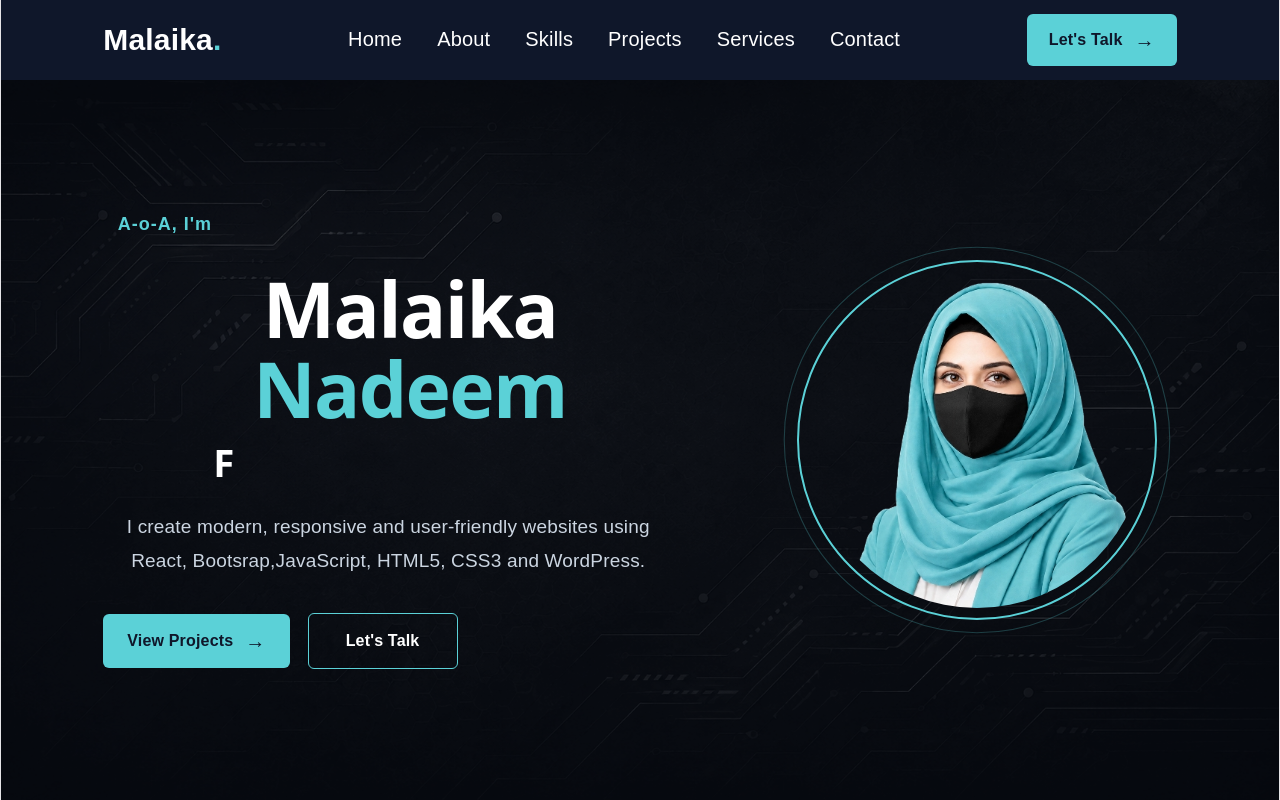
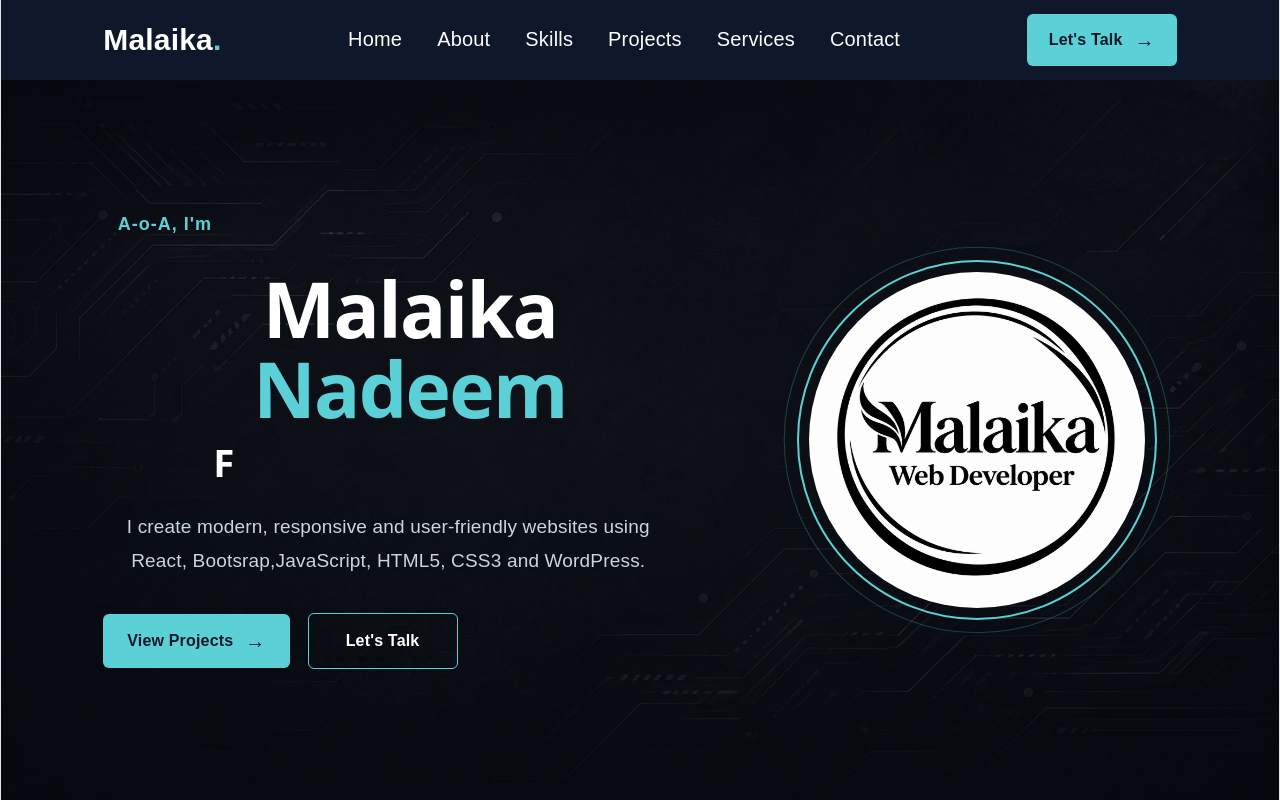
Before and after one commit to malaika-nadeem-dev/malaika-nadeem-potfolio-, a React (Vite) app: page / in a window 1280 px wide. Shown: the top 800 px of the page. Built offline with nearby package versions, Linux system fonts and the light colour scheme.

Commit message:
Update portfolio hero image

```diff
--- a/src/components/Hero.jsx
+++ b/src/components/Hero.jsx
@@ -80,7 +80,7 @@ function Hero() {
 
       <div className="hero-image">
         <div className="image-circle">
-          <img src="/profile.png" alt="Malaika Nadeem" />
+          <img src="/malaika.png" alt="Malaika Nadeem" />
         </div>
       </div>
 
```
Also changed, not shown: public/Logo.jfif (added), public/malaika.png (added).
